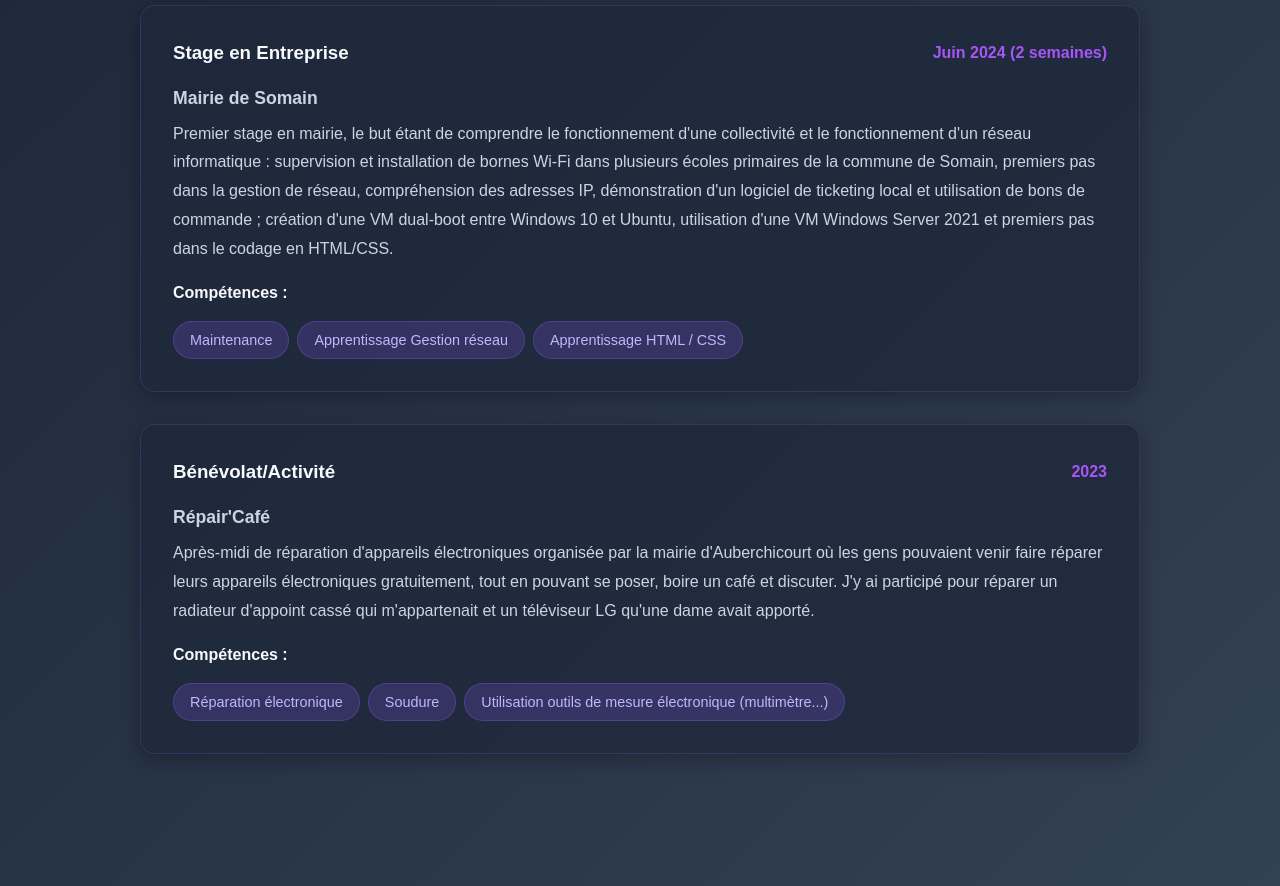
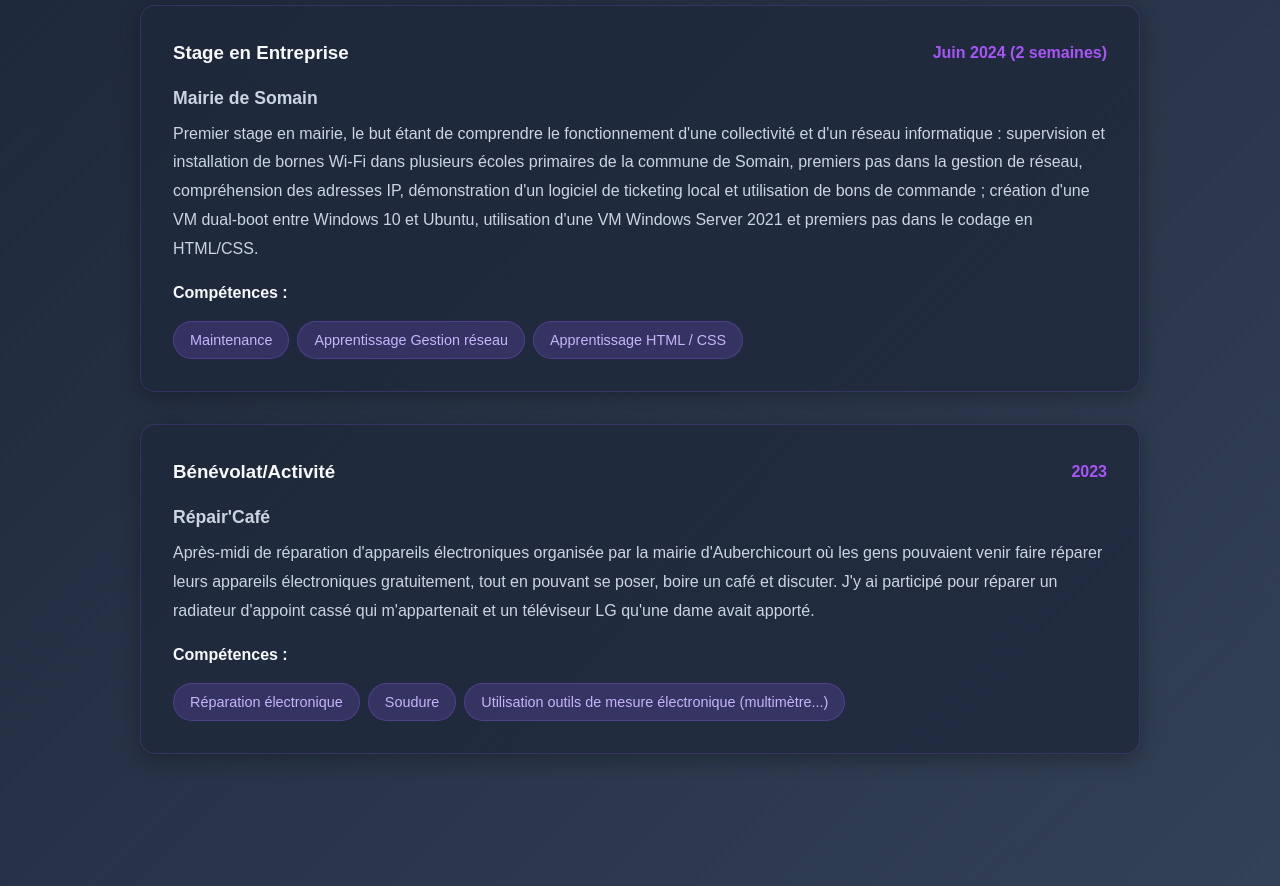
Before and after one commit to BENJGabber/benjgabber.github.io, a plain HTML site: page formation/formation.html in a window 1280 px wide. Shown: the part 2160-3046 px from the top of the page. Drawn offline with Linux system fonts and the light colour scheme.

Commit message:
made townhall internship experience card more fluent to read (fr)

```diff
--- a/formation/formation.html
+++ b/formation/formation.html
@@ -172,7 +172,7 @@
                         <span class="experience-date" data-i18n="experience.MM/YY.three">Juin 2024 (2 semaines)</span>
                     </div>
                     <p class="experience-company" data-i18n="experience.company.one">Mairie de Somain</p>
-                    <p class="experience-description" data-i18n="experience.desc.four">Premier stage en mairie, le but étant de comprendre le fonctionnement d'une collectivité et le fonctionnement d'un réseau informatique : supervision et installation de bornes Wi‑Fi dans plusieurs écoles primaires de la commune de Somain, premiers pas dans la gestion de réseau, compréhension des adresses IP, démonstration d'un logiciel de ticketing local et utilisation de bons de commande ; création d'une VM dual-boot entre Windows 10 et Ubuntu, utilisation d'une VM Windows Server 2021 et premiers pas dans le codage en HTML/CSS.</p>
+                    <p class="experience-description" data-i18n="experience.desc.four">Premier stage en mairie, le but étant de comprendre le fonctionnement d'une collectivité et d'un réseau informatique : supervision et installation de bornes Wi‑Fi dans plusieurs écoles primaires de la commune de Somain, premiers pas dans la gestion de réseau, compréhension des adresses IP, démonstration d'un logiciel de ticketing local et utilisation de bons de commande ; création d'une VM dual-boot entre Windows 10 et Ubuntu, utilisation d'une VM Windows Server 2021 et premiers pas dans le codage en HTML/CSS.</p>
                     <div class="competences">
                         <h4 data-i18n="experience.skill">Compétences :</h4>
                         <span class="competence">Maintenance</span>
```
